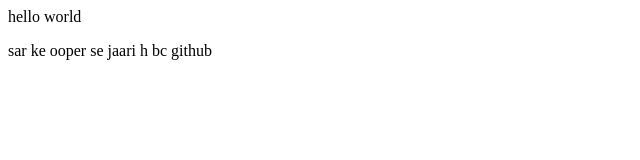
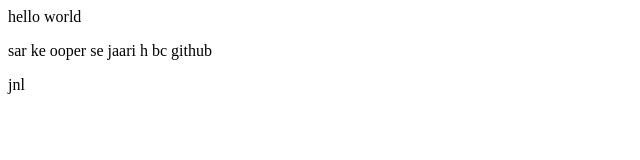
Before and after one commit to Saksham0170/localrepo, a plain HTML site: page index.html in a window 1280 px wide. Shown: the full height of the page, 0-640 px from the left. Drawn offline with Linux system fonts and the light colour scheme.

Commit message:
tried again

```diff
--- a/index.html
+++ b/index.html
@@ -1,2 +1,3 @@
 <p>hello world</p>
 <p>sar ke ooper se jaari h bc github</p>
+<p>jnl</p>
```
